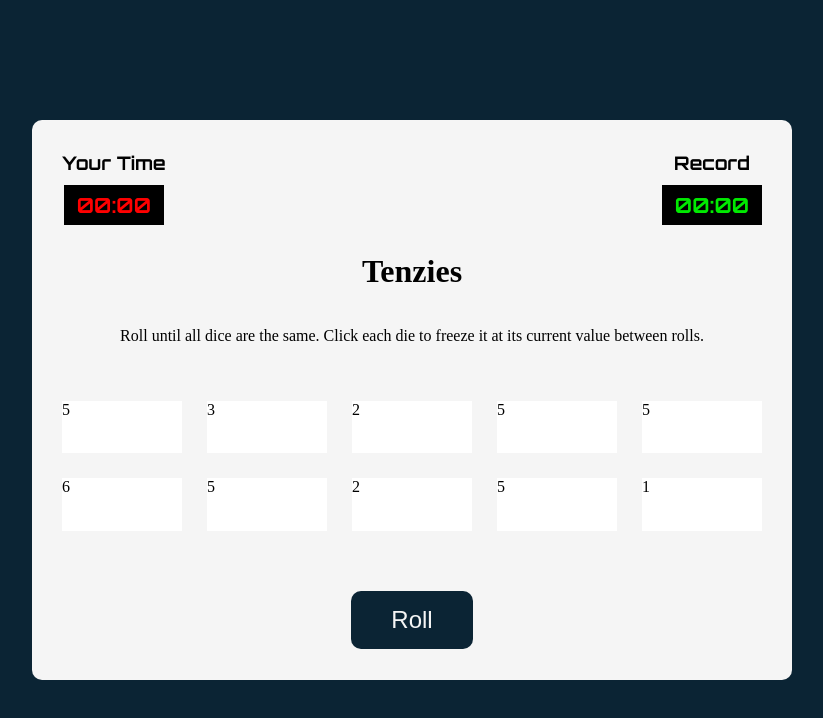
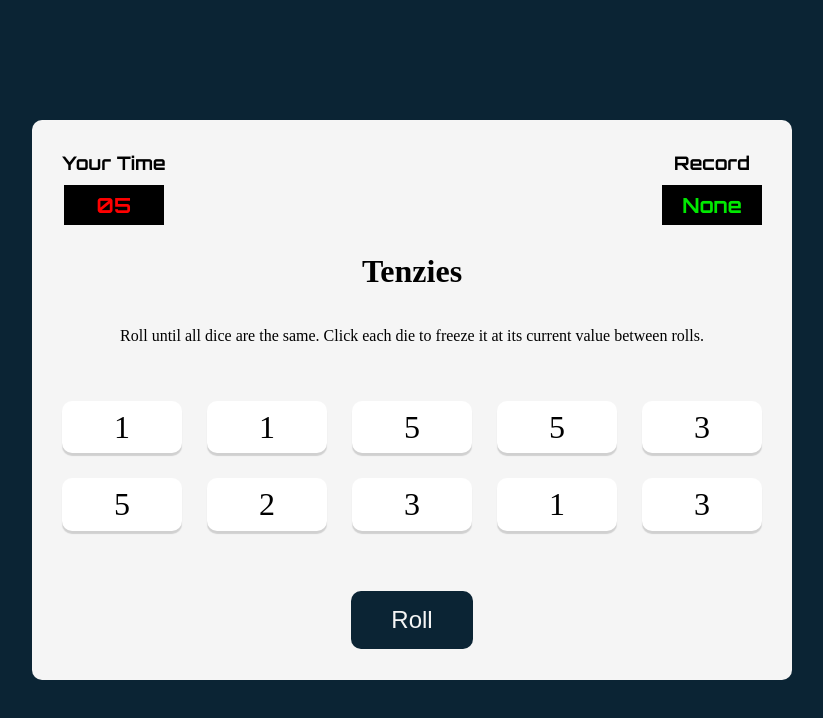
Before and after one commit to lucagi89/React-Game-Tenzies, a React (Vite) app: page / in a window 1280 px wide. Shown: the top 718 px of the page, without its empty margins (228-1051 px from the left). Built offline with nearby package versions, Linux system fonts and the light colour scheme.

Commit message:
implementing time

```diff
--- a/index.html
+++ b/index.html
@@ -2,7 +2,6 @@
 <html lang="en">
   <head>
     <meta charset="UTF-8" />
-    <!-- <link rel="icon" type="image/svg+xml" href="/vite.svg" /> -->
     <meta name="viewport" content="width=device-width, initial-scale=1.0" />
     <title>React-Tenzies</title>
   </head>
--- a/src/App.css
+++ b/src/App.css
@@ -1,6 +1,7 @@
 
 @import url('https://fonts.googleapis.com/css2?family=Orbitron:wght@400..900&display=swap');
 @import "./components/Timer.css";
+@import "./components/Die.css";
 
 /* .orbitron-<uniquifier> {
   font-family: "Orbitron", sans-serif;
--- a/src/App.jsx
+++ b/src/App.jsx
@@ -23,16 +23,41 @@ function App() {
 
   const [dice, setDice] = useState(allNewDice())
   const [tenzies, setTenzies] = useState(false)
+  const [timeRecord, setTimeRecord] = useState(() => {
+    const savedRecord = localStorage.getItem('time-record')
+    return savedRecord ? JSON.parse(savedRecord) : 0
+  })
+  const [time, setTime] = useState(0)
 
+  const [isGameStarted, setIsGameStarted] = useState(false)
+
+
+  useEffect(() => {
+    // if (isGameStarted) {
+      const intervalId = setInterval(() => {
+        console.log("Game")
+        setTime((oldTime) => oldTime + 1)
+      }, 1000)
+
+      return () => {
+        clearInterval(intervalId)
+      }
+    // }
+  }, [tenzies])
+
+
+  // every time there is a change in the dice array, check if the game is over
   useEffect(() => {
     const checks = dice.every(die => {
       return die.value === dice[0].value && die.isHeld === true
     })
     if (checks) {
       setTenzies(true)
+      setIsGameStarted(false)
     }
   }, [dice])
 
+  // hold the dice that with the same value that have been clicked
   const holdDice = (id) => {
     setDice((oldDice) => {
       const newDice = oldDice.map(die => {
@@ -43,10 +68,19 @@ function App() {
     })
   }
 
+  const checkTimeRecord = () => {
+    if (time < timeRecord || timeRecord === 0) {
+      setTimeRecord(time)
+      localStorage.setItem('time-record', JSON.stringify(time))
+    }
+  }
+
   function rollDice() {
     if (tenzies){
+      checkTimeRecord()
       setTenzies(false)
       setDice(allNewDice())
+      setIsGameStarted(true)
     }else{
       setDice((oldDice) => {
         return oldDice.map((die) => {
@@ -71,7 +105,10 @@ function App() {
     <>
       <main>
         <div className="game">
-          <TimerHeader />
+          <TimerHeader
+          record={timeRecord}
+          time={time < 10 ? `0${time}` : time}
+          />
           {tenzies && <Confettino />}
           <h1 className="title">Tenzies</h1>
           <p className="instructions">
@@ -83,7 +120,7 @@ function App() {
           </div>
 
           <button className="roll-btn" onClick={rollDice}>
-            {tenzies ? "New Game" : "Roll"}
+            {tenzies ? "Start Game" : "Roll"}
           </button>
         </div>
       </main>
--- a/src/components/TimerHeader.jsx
+++ b/src/components/TimerHeader.jsx
@@ -1,23 +1,30 @@
+// import { useState, useEffect } from 'react'
+import PropTypes from 'prop-types'
 
+function TimerHeader(props) {
 
-function TimerHeader() {
   return (
     <div className= "timer-container">
       <div className="time-tracker">
         <h3>Your Time</h3>
         <div className="timer">
-          <h4>00:00</h4>
+          <h4>{props.time}</h4>
         </div>
       </div>
       <div className="time-tracker">
           <h3>Record</h3>
         <div className="timer best-time">
-          <h4>00:00</h4>
+          <h4>{props.record === 0? "None": props.record }</h4>
         </div>
       </div>
     </div>
   )
 }
 
+TimerHeader.propTypes = {
+  record: PropTypes.number.isRequired,
+  time: PropTypes.number.isRequired
+}
+
 
 export default TimerHeader
```
